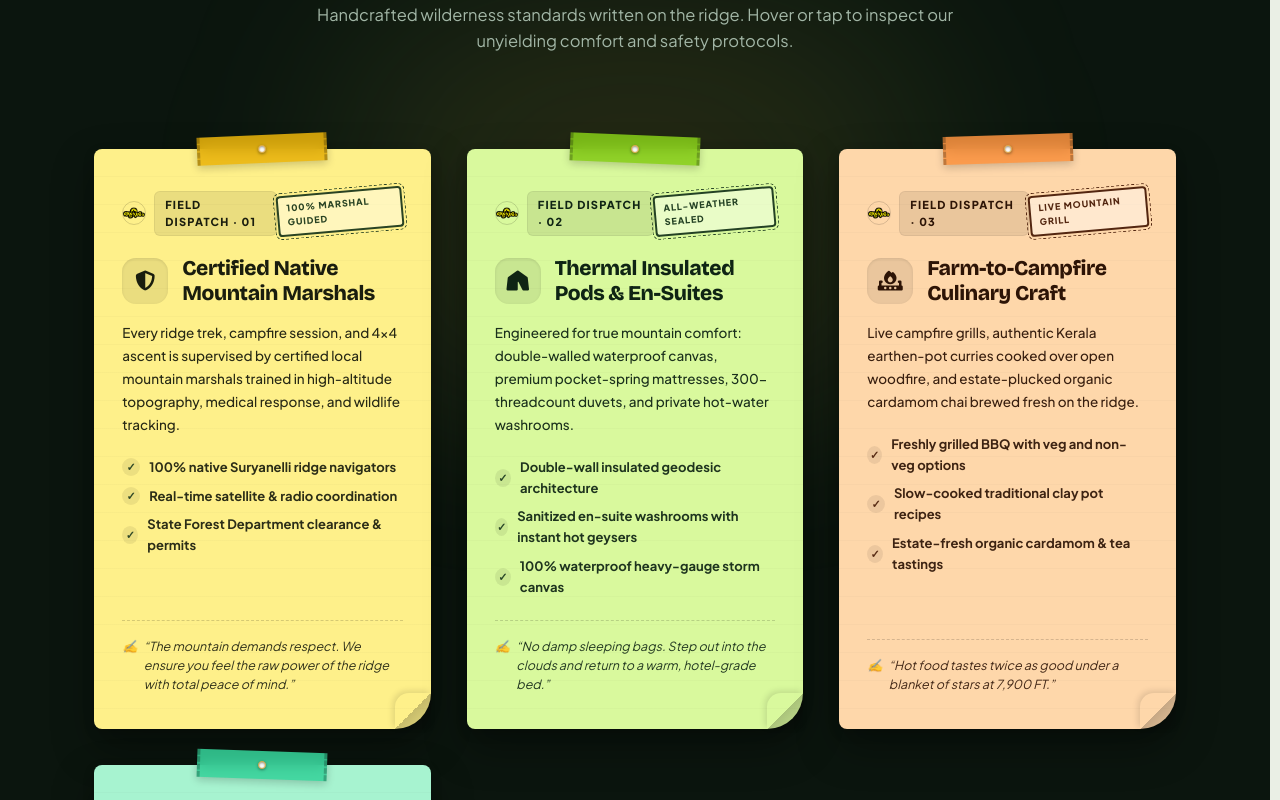
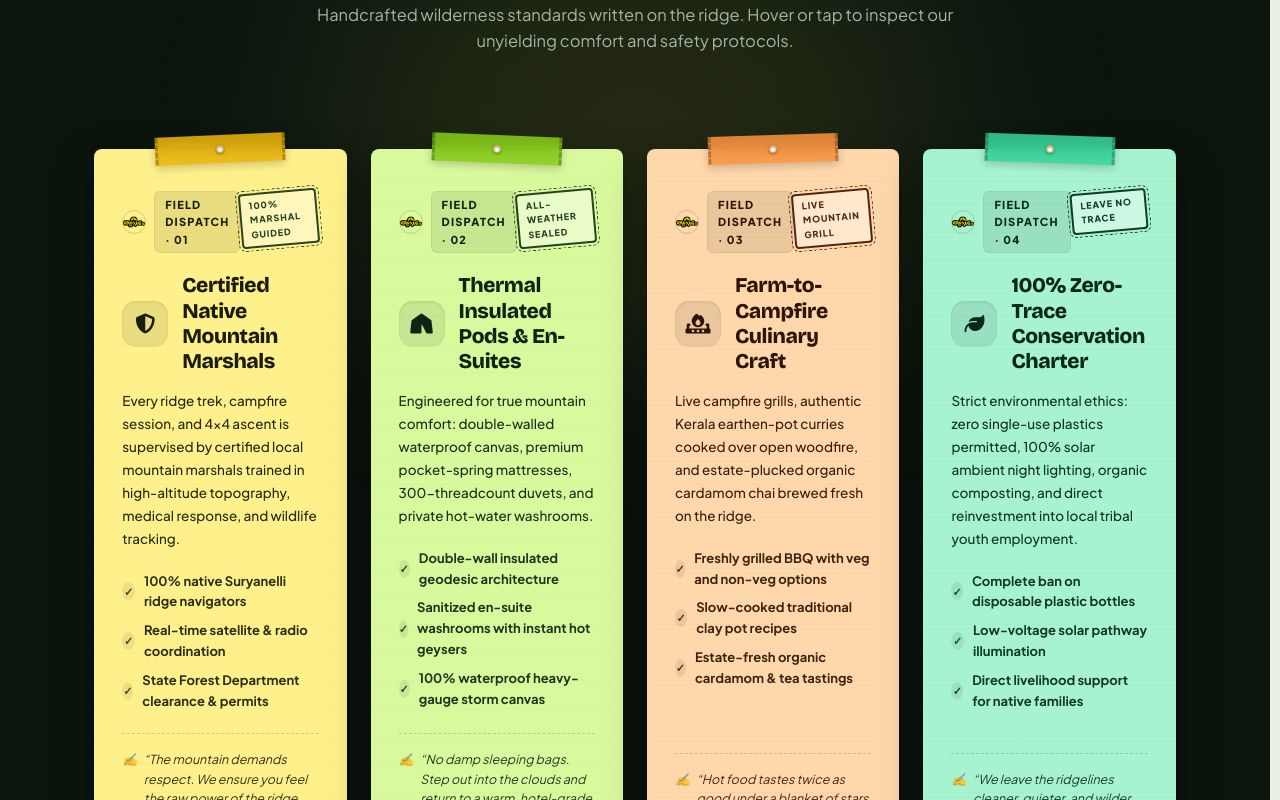
Before and after one commit to AmanTShekar/aanandham.go, a Next.js app: page /about in a window 1280 px wide. Shown: the part 3200-4000 px from the top of the page. Built offline with nearby package versions, Linux system fonts and the light colour scheme.

Commit message:
feat: align 4 Pillars in a single centered line on desktop and implement smooth scroll parallax zoom on CTA mountain backdrop

```diff
--- a/src/app/about/page.jsx
+++ b/src/app/about/page.jsx
@@ -1,6 +1,6 @@
 "use client";
-import React, { useState, useEffect } from 'react';
-import { motion, AnimatePresence } from 'framer-motion';
+import React, { useState, useEffect, useRef } from 'react';
+import { motion, AnimatePresence, useScroll, useTransform } from 'framer-motion';
 import Link from 'next/link';
 import SiteHeader from '../../components/SiteHeader';
 import Footer from '../../components/Footer';
@@ -358,6 +358,14 @@ export default function AboutPage() {
         try { localStorage.removeItem('aanandham_user'); } catch (e) {}
         setCurrentUser(null);
     };
+
+    const ctaRef = useRef(null);
+    const { scrollYProgress: ctaScrollProgress } = useScroll({
+        target: ctaRef,
+        offset: ["start end", "end start"]
+    });
+    const ctaBgScale = useTransform(ctaScrollProgress, [0, 0.5, 1], [1.0, 1.16, 1.28]);
+    const ctaBgY = useTransform(ctaScrollProgress, [0, 1], ["-6%", "6%"]);
 
     const filteredPlaces = activeCategory === 'All'
         ? NEARBY_PLACES
@@ -922,13 +930,11 @@ export default function AboutPage() {
                             </p>
                         </div>
 
-                        {/* 4 Vibrant Colored Sticky Notes Grid with Staggered Cascading Reveal */}
+                        {/* 4 Vibrant Colored Sticky Notes Grid with Staggered Cascading Reveal (4 in a Row Centered) */}
                         <motion.div
                             variants={staggerContainer}
+                            className="pillars-sticky-grid"
                             style={{
-                                display: 'grid',
-                                gridTemplateColumns: 'repeat(auto-fit, minmax(280px, 1fr))',
-                                gap: '36px',
                                 paddingTop: '20px'
                             }}
                         >
@@ -1811,9 +1817,10 @@ export default function AboutPage() {
                 </motion.section>
 
                 {/* ─────────────────────────────────────────────────────────────
-                    10. ORGANIC CURVED NATURE CTA BANNER (With Mountain Backdrop & Spring Actions)
+                    10. ORGANIC CURVED NATURE CTA BANNER (With Dynamic Scroll-Zoom Mountain Backdrop)
                 ───────────────────────────────────────────────────────────── */}
                 <motion.section
+                    ref={ctaRef}
                     initial="hidden"
                     whileInView="visible"
                     viewport={{ once: true, margin: "-80px" }}
@@ -1826,9 +1833,6 @@ export default function AboutPage() {
                     <div style={{
                         maxWidth: '1240px',
                         margin: '0 auto',
-                        backgroundImage: 'url("https://images.unsplash.com/photo-1506744038136-46273834b3fb?auto=format&fit=crop&w=2200&q=90")',
-                        backgroundSize: 'cover',
-                        backgroundPosition: 'center 40%',
                         border: '1.5px solid rgba(213, 237, 85, 0.45)',
                         borderRadius: '36px',
                         padding: 'clamp(56px, 8vw, 96px) 24px',
@@ -1840,11 +1844,25 @@ export default function AboutPage() {
                         position: 'relative',
                         overflow: 'hidden'
                     }}>
+                        {/* Dynamic Mountain Sunrise Backdrop with Parallax Scroll Zoom */}
+                        <motion.div
+                            style={{
+                                position: 'absolute',
+                                inset: '-15%',
+                                backgroundImage: 'url("https://images.unsplash.com/photo-1506744038136-46273834b3fb?auto=format&fit=crop&w=2560&q=95")',
+                                backgroundSize: 'cover',
+                                backgroundPosition: 'center 38%',
+                                scale: ctaBgScale,
+                                y: ctaBgY,
+                                zIndex: 0
+                            }}
+                        />
+
                         {/* Layered Obsidian and Sunrise Gradient Backdrop */}
                         <div style={{
                             position: 'absolute',
                             inset: 0,
-                            background: 'linear-gradient(180deg, rgba(7, 14, 8, 0.82) 0%, rgba(11, 21, 14, 0.88) 55%, rgba(7, 14, 8, 0.96) 100%), radial-gradient(circle at 80% 50%, rgba(229, 169, 59, 0.35) 0%, transparent 60%)',
+                            background: 'linear-gradient(180deg, rgba(7, 14, 8, 0.84) 0%, rgba(11, 21, 14, 0.88) 55%, rgba(7, 14, 8, 0.96) 100%), radial-gradient(circle at 80% 50%, rgba(229, 169, 59, 0.4) 0%, transparent 65%)',
                             zIndex: 1
                         }} />
 
--- a/src/app/globals.css
+++ b/src/app/globals.css
@@ -42,6 +42,35 @@ html {
 
 ::-webkit-scrollbar-corner {
   background: transparent;
+}
+
+/* ─────────────────────────────────────────────────────────────
+   4 PILLARS STICKY NOTES 4-IN-A-ROW CENTERED GRID
+───────────────────────────────────────────────────────────── */
+.pillars-sticky-grid {
+  display: grid;
+  grid-template-columns: repeat(4, 1fr);
+  gap: 24px;
+  justify-content: center;
+  align-items: stretch;
+  max-width: 1340px;
+  margin: 0 auto;
+}
+
+@media (max-width: 1200px) {
+  .pillars-sticky-grid {
+    grid-template-columns: repeat(2, 1fr);
+    gap: 32px;
+    max-width: 800px;
+  }
+}
+
+@media (max-width: 640px) {
+  .pillars-sticky-grid {
+    grid-template-columns: 1fr;
+    gap: 36px;
+    max-width: 440px;
+  }
 }
 
 :root {
```
